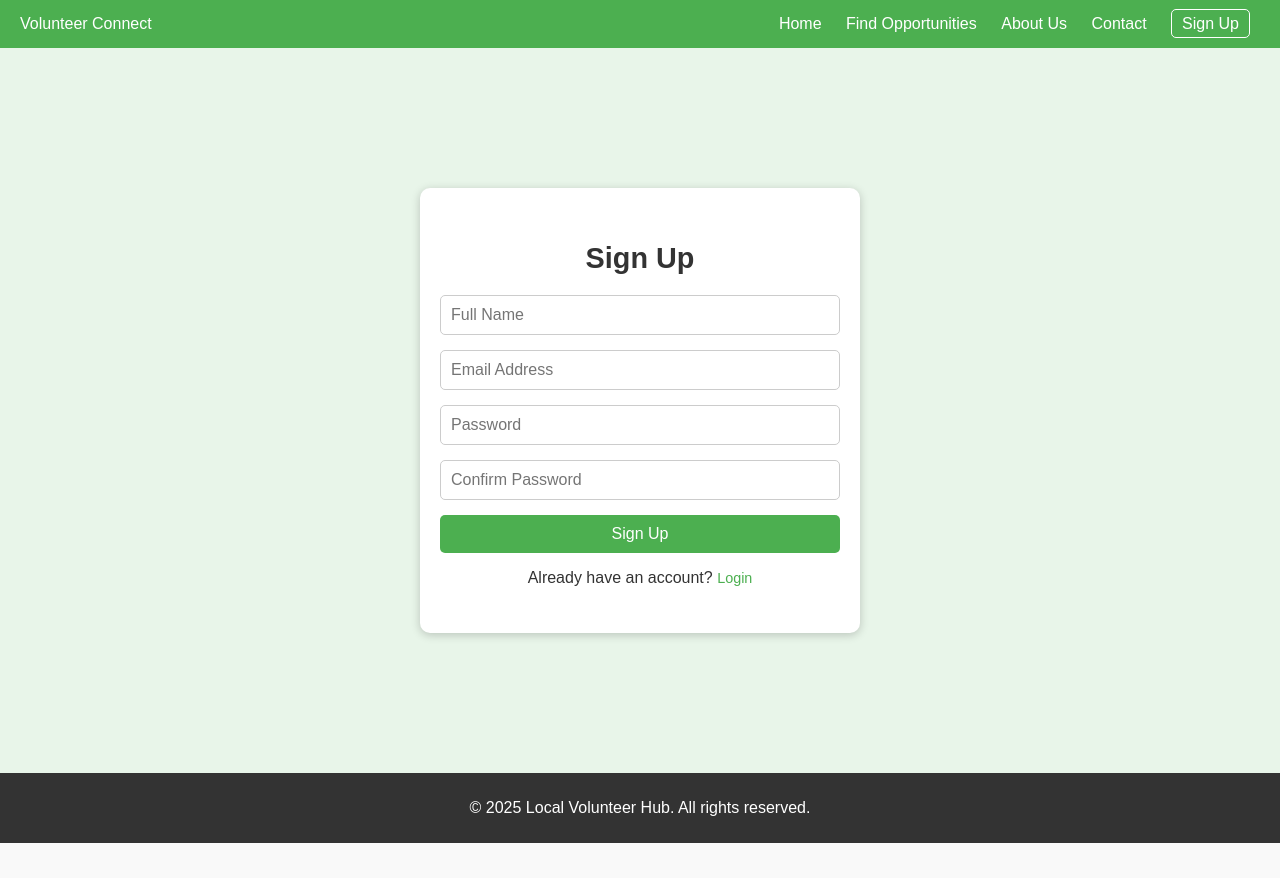
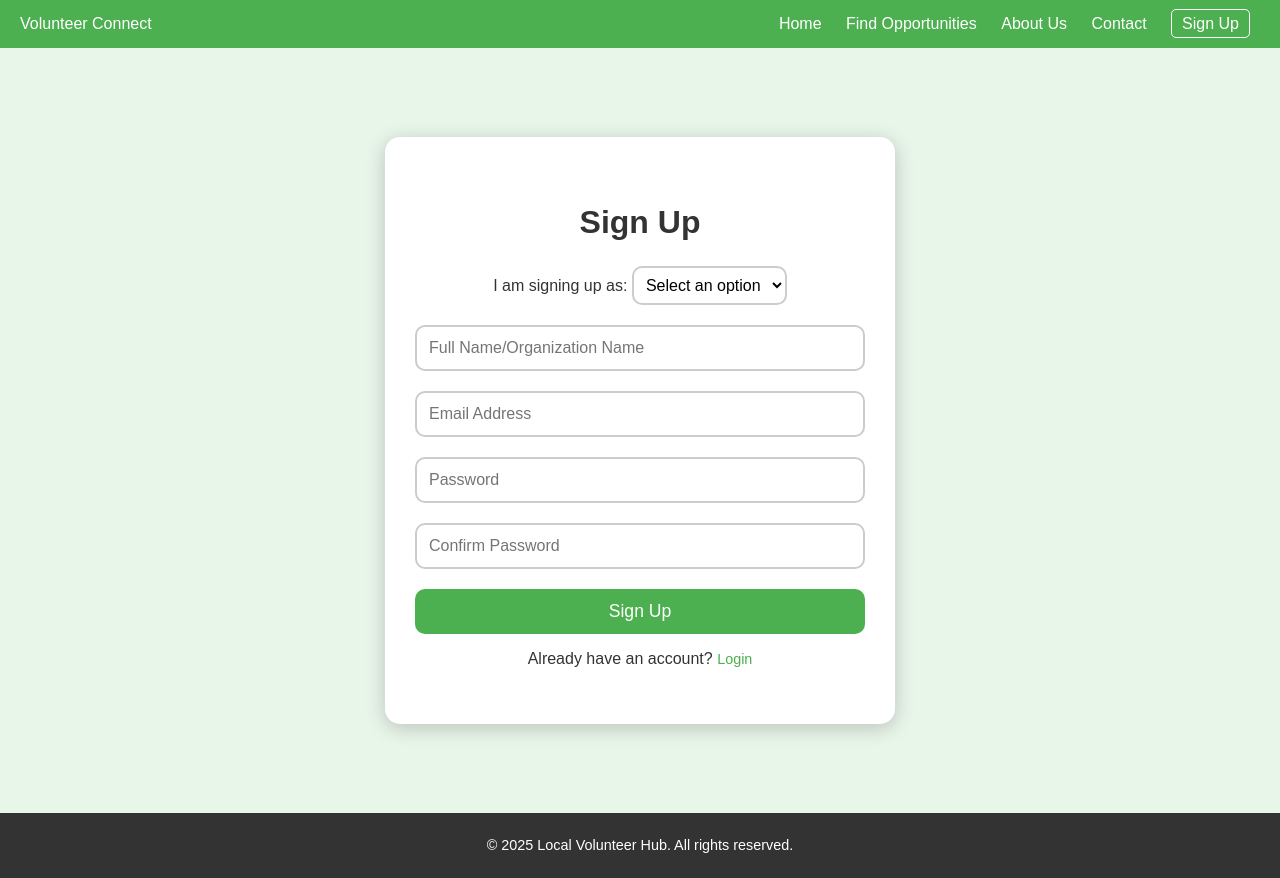
Before and after one commit to aringhanshala/Volunteer-Connect, a plain HTML site: page sign_up.html in a window 1280 px wide. Before the commit the page ends 843 px from the top, so only its background shows below. Drawn offline with Linux system fonts and the light colour scheme.

Commit message:
added signing up as volunteer or organization option & made other minor changes

```diff
--- a/sign_up.html
+++ b/sign_up.html
@@ -39,46 +39,73 @@
       align-items: center;
       height: calc(100vh - 75px);
       background-color: #e8f5e9;
+      padding: 20px;
     }
 
     .signup-box {
       background: white;
-      padding: 30px 20px;
-      border-radius: 10px;
-      box-shadow: 0 2px 10px rgba(0, 0, 0, 0.2);
+      padding: 40px 30px;
+      border-radius: 15px;
+      box-shadow: 0 4px 20px rgba(0, 0, 0, 0.2);
       width: 100%;
-      max-width: 400px;
+      max-width: 450px;
       text-align: center;
     }
 
     .signup-box h2 {
-      margin-bottom: 20px;
-      font-size: 1.8em;
+      margin-bottom: 25px;
+      font-size: 2em;
       color: #333;
     }
 
     .signup-box form {
       display: flex;
       flex-direction: column;
-      gap: 15px;
+      gap: 20px;
+    }
+
+    .signup-box label {
+      font-size: 1em;
+      margin-bottom: 5px;
+      text-align: left;
+    }
+
+    .signup-box select {
+      padding: 8px;
+      font-size: 1em;
+      border: 2px solid #ccc;
+      border-radius: 10px;
+      background-color: #fff;
+      transition: border-color 0.3s ease;
+    }
+
+    .signup-box select:hover,
+    .signup-box select:focus {
+      border-color: #4CAF50;
     }
 
     .signup-box input {
-      padding: 10px;
+      padding: 12px;
       font-size: 1em;
-      border: 1px solid #ccc;
-      border-radius: 5px;
+      border: 2px solid #ccc;
+      border-radius: 10px;
+      transition: border-color 0.3s ease;
+    }
+
+    .signup-box input:hover,
+    .signup-box input:focus {
+      border-color: #4CAF50;
     }
 
     .signup-box button {
       background-color: #4CAF50;
       color: white;
-      padding: 10px;
-      font-size: 1em;
+      padding: 12px;
+      font-size: 1.1em;
       border: none;
-      border-radius: 5px;
+      border-radius: 10px;
       cursor: pointer;
-      transition: background-color 0.3s;
+      transition: background-color 0.3s ease, transform 0.2s ease;
     }
 
     .signup-box button:hover {
@@ -100,6 +127,7 @@
       color: white;
       text-align: center;
       padding: 10px 0;
+      font-size: 0.9em;
     }
   </style>
 </head>
@@ -120,7 +148,15 @@
   <div class="signup-box">
     <h2>Sign Up</h2>
     <form action="signup_handler.html" method="post">
-      <input type="text" placeholder="Full Name" required>
+      <div class="role-selection">
+        <label for="role">I am signing up as:</label>
+        <select id="role" name="role" required>
+          <option value="" disabled selected>Select an option</option>
+          <option value="volunteer">Volunteer</option>
+          <option value="organization">Organization</option>
+        </select>
+      </div>
+      <input type="text" placeholder="Full Name/Organization Name" required>
       <input type="email" placeholder="Email Address" required>
       <input type="password" placeholder="Password" required>
       <input type="password" placeholder="Confirm Password" required>
```
